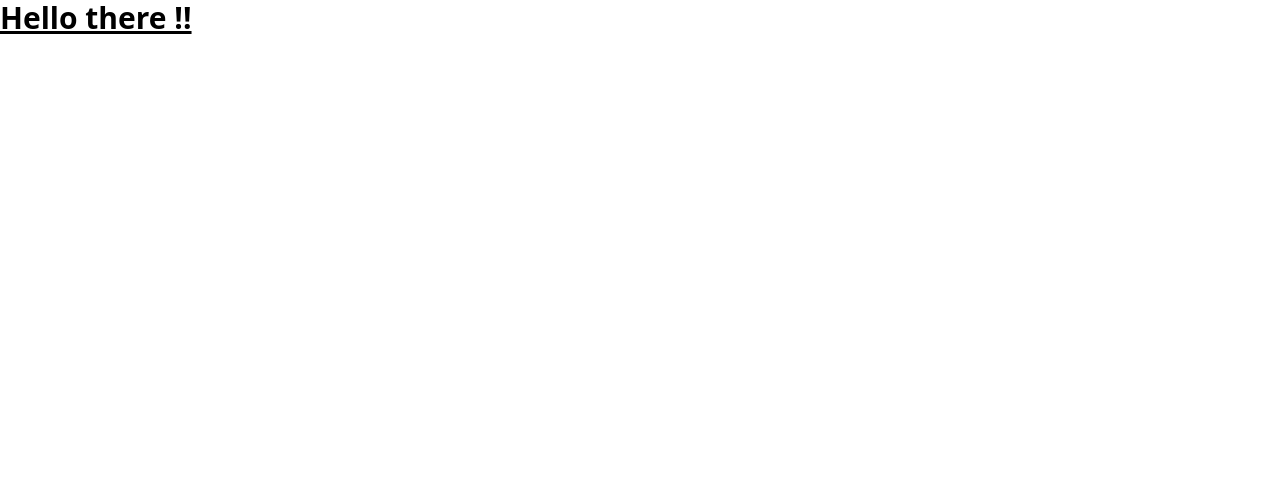
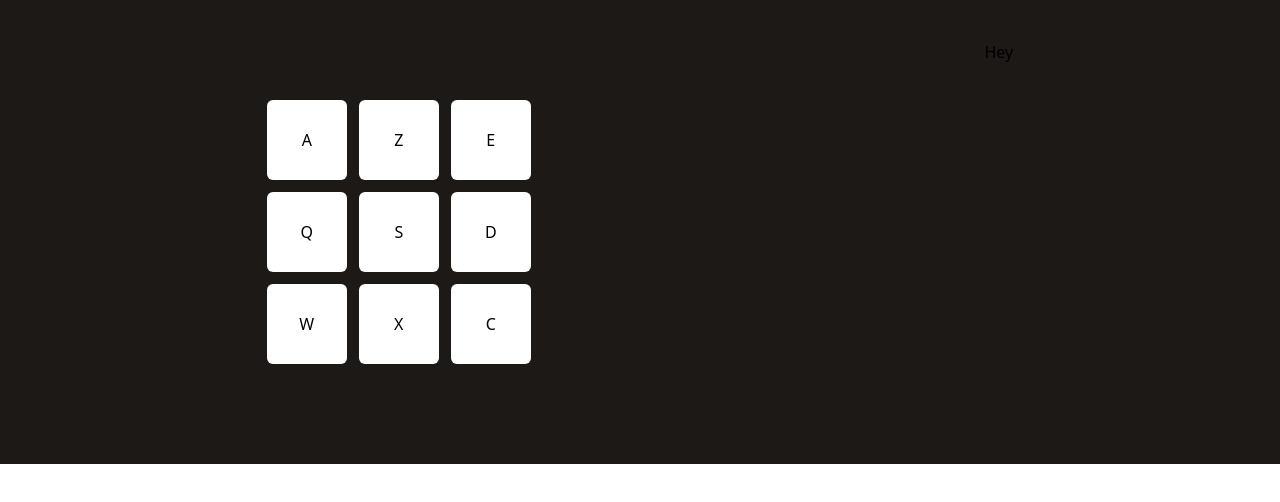
Before and after one commit to BaraouSaid/drum-machine, a React (Vite) app: page / in a window 1280 px wide. Shown: the top 502 px of the page. Built offline with nearby package versions, Linux system fonts and the light colour scheme.

Commit message:
styling with tailwind

```diff
--- a/src/App.jsx
+++ b/src/App.jsx
@@ -5,8 +5,39 @@ import './App.css';
 
 function App() {
   return (
-    <div>
-      <h1 className="text-3xl font-bold underline">Hello there !!</h1>
+    <div className="container mx-auto my-auto">
+      <div className="bg-stone-900 flex justify-around items-center h-3/4 p-10">
+        <div className="h-92 grid grid-cols-3 grid-rows-3 gap-3 items-center justify-center">
+          <div className="w-20 h-20 rounded-md bg-white flex items-center justify-center">
+            A
+          </div>
+          <div className="w-20 h-20 rounded-md bg-white flex items-center justify-center ">
+            Z
+          </div>
+          <div className="w-20 h-20 rounded-md bg-white flex items-center justify-center">
+            E
+          </div>
+          <div className="w-20 h-20 rounded-md bg-white flex items-center justify-center">
+            Q
+          </div>
+          <div className="w-20 h-20 rounded-md bg-white flex items-center justify-center">
+            S
+          </div>
+          <div className="w-20 h-20 rounded-md bg-white flex items-center justify-center">
+            D
+          </div>
+          <div className="w-20 h-20  rounded-md bg-white flex items-center justify-center">
+            W
+          </div>
+          <div className="w-20 h-20 rounded-md bg-white flex items-center justify-center">
+            X
+          </div>
+          <div className="w-20 h-20 rounded-md bg-white flex items-center justify-center">
+            C
+          </div>
+        </div>
+        <div className="h-96">Hey</div>
+      </div>
     </div>
   );
 }
```
